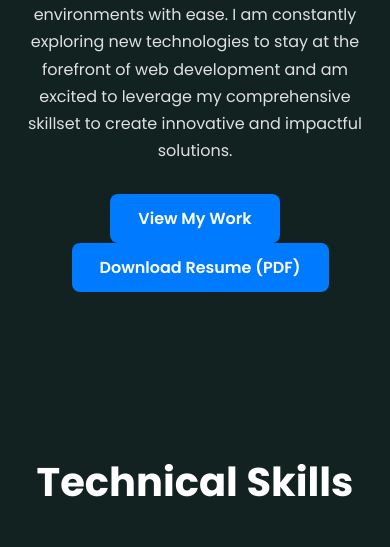
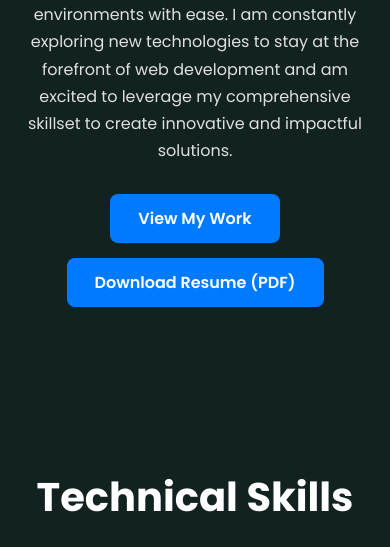
Before and after one commit to nehemiaobati/appbackup, a PHP site: page /portfolio in a window 390 px wide. Shown: the part 941-1488 px from the top of the page. Run offline with PHP 8.4, Linux system fonts and the light colour scheme; grey boxes labelled with a size stand in for pictures from a placeholder-image service; data that the repository does not hold is empty; some libraries are stand-ins or nearby versions.

Commit message:
Feat: Improve resume button spacing on mobile
Add `resume-btn` class to the download resume button.
Apply specific margin adjustments for this button on smaller screens to improve its layout and prevent overlap with other elements.

```diff
--- a/templates/portfolio.php
+++ b/templates/portfolio.php
@@ -186,6 +186,7 @@
             .nav-right .btn { display: none; }
             .menu-toggle { display: block; }
             .education-grid, .personal-details-grid, .contact-grid, .references-grid { grid-template-columns: 1fr; }
+            .resume-btn { margin-top: 15px; margin-left: 0 !important; }
         }
     </style>
 </head>
@@ -234,7 +235,7 @@
                         <p class="subtitle">Software Developer</p>
                         <p>I'm a full-stack developer with a passion for crafting dynamic and user-friendly web experiences. Fluent in technologies from front-end languages to back-end powerhouses like Python and PHP, and proficient in cloud platforms like GCP and AWS. My expertise in Bash and Linux empowers me to manage server environments with ease. I am constantly exploring new technologies to stay at the forefront of web development and am excited to leverage my comprehensive skillset to create innovative and impactful solutions.</p>
                         <a href="#portfolio" class="btn">View My Work</a>
-                        <a href="/resume/pdf" class="btn" target="_blank" style="margin-left: 10px;">Download Resume (PDF)</a>
+                        <a href="/resume/pdf" class="btn resume-btn" target="_blank" style="margin-left: 10px;">Download Resume (PDF)</a>
                     </div>
                     <div class="hero-image-container">
                         <img src="https://placehold.co/250x250/EFEFEF/333333?text=N.O." alt="Nehemia Obati" class="hero-image">
```
